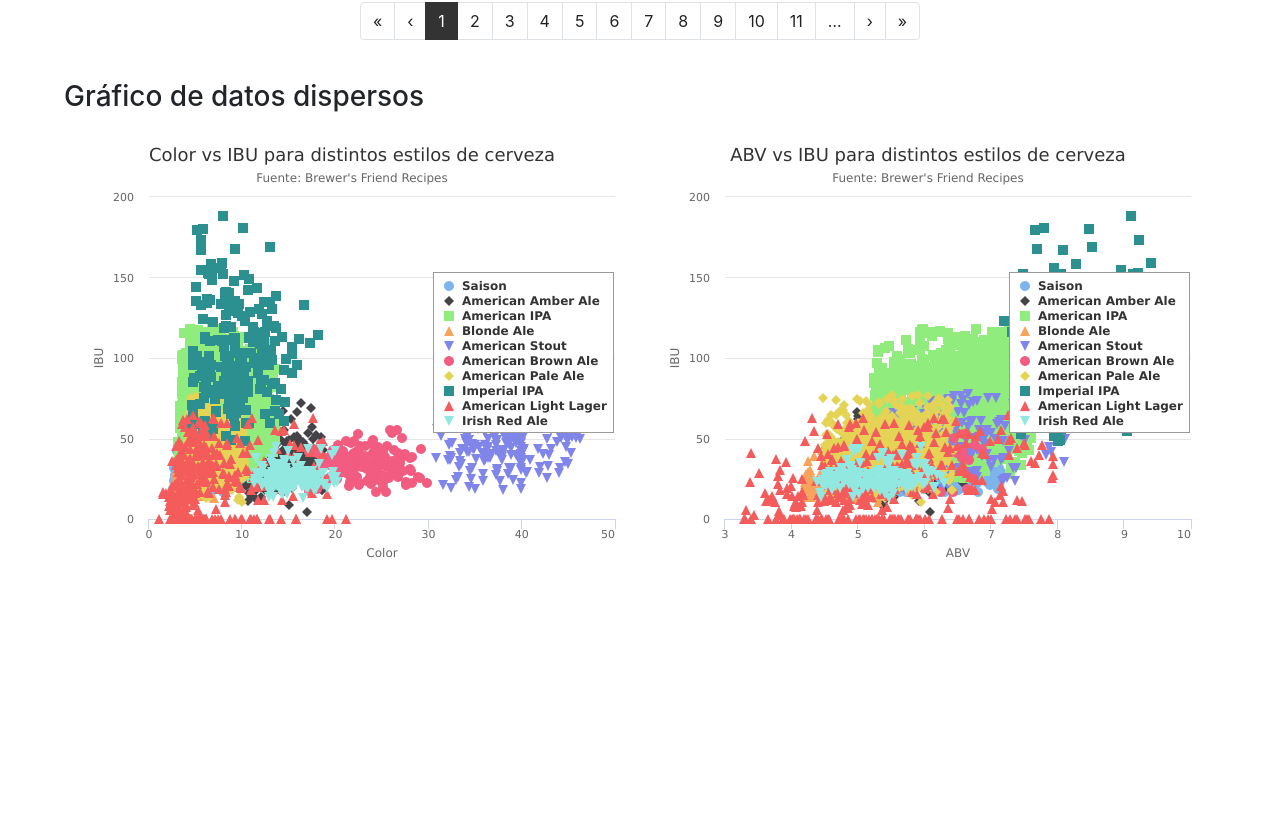
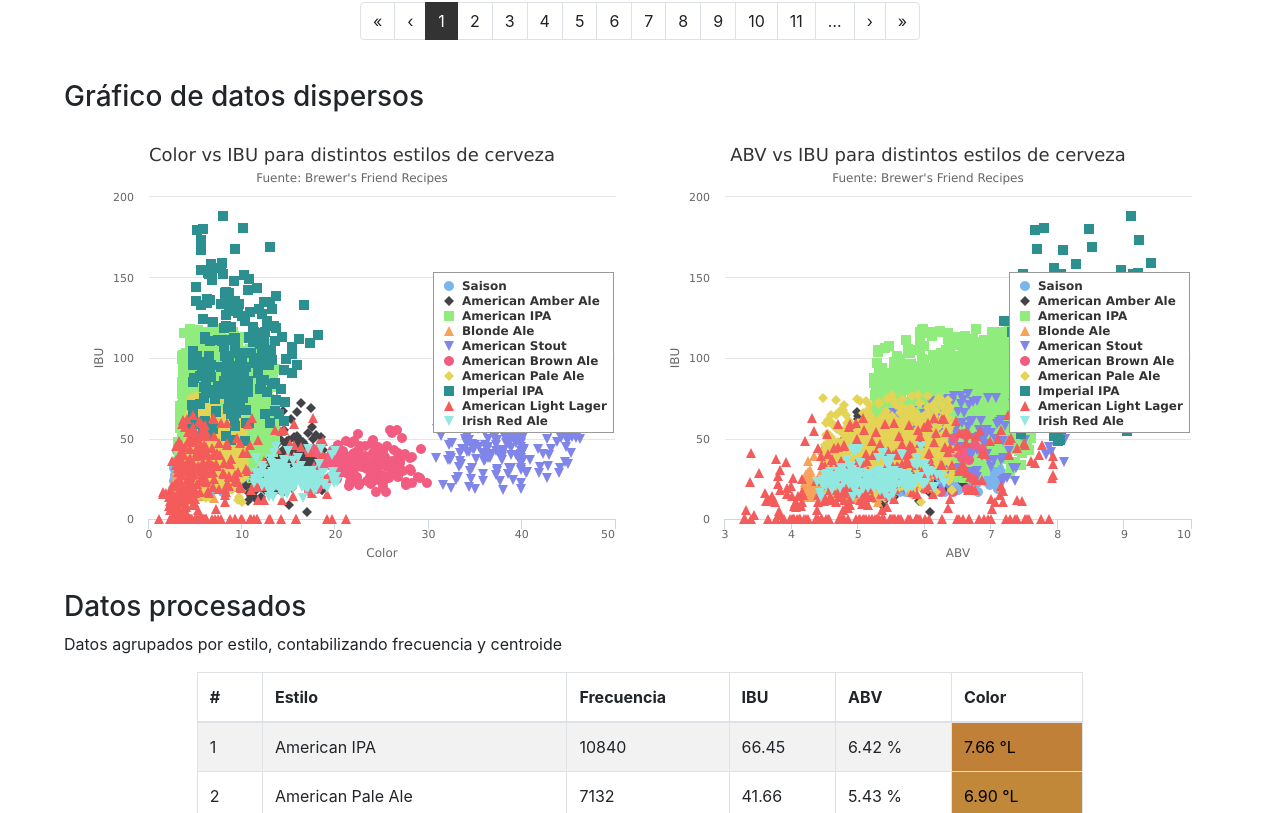
Before and after one commit to matiasmicheletto/visualizacion-uns, a React (Create React App) app: page /data in a window 1280 px wide. Shown: the part 1227-2040 px from the top of the page. Before the commit the page ends 1817 px from the top, so only its background shows below. Built offline with nearby package versions, Linux system fonts and the light colour scheme.

Commit message:
Generalizar clase DataTable y reutilizar para datos procesados

```diff
--- a/src/App.js
+++ b/src/App.js
@@ -1,9 +1,9 @@
-import React, {Component} from 'react'
-import Menu from './components/Menu.js'
-import Home from './components/Home.js'
-import DataTable from './components/DataTable.js'
-import Dashboard from './components/Dashboard.js'
-import About from './components/About.js'
+import React, {Component} from 'react';
+import Menu from './components/Menu.js';
+import Home from './components/Home.js';
+import DataSection from './components/DataSection.js';
+import Dashboard from './components/Dashboard.js';
+import About from './components/About.js';
 import {
   BrowserRouter as Router,
   Switch,
@@ -25,7 +25,7 @@ class App extends Component {
               <Home />
             </Route>
             <Route path="/data">
-              <DataTable />
+              <DataSection />
             </Route>
             <Route path="/dashboard">
               <Dashboard />
--- a/src/charts/ScatterPlot.js
+++ b/src/charts/ScatterPlot.js
@@ -86,7 +86,6 @@ class ScatterPlot extends Component {
         for(var s in styles){
             let serie = {
                 name: s,
-                //color: 'rgba('+Math.floor(Math.random()*100+155)+', '+Math.floor(Math.random()*50+150)+', '+Math.floor(Math.random()*10)+', 0.6)',
                 data: []
             };
             for(var d in styles[s])
--- a/src/components/Dashboard.js
+++ b/src/components/Dashboard.js
@@ -9,7 +9,7 @@ import './Dashboard.css';
 // Valores de configuracion por defecto
 const defaultTarget = {
   color: 10.6,
-  ibu: 25.2,
+  ibu: 75.2,
   abv: 5.7
 };
 const numStyles = 15; // Cantidad de estilos a listar
@@ -31,7 +31,7 @@ class Dashboard extends Component {
     xLabel: "ABV [%]",
     xPrefix: "%",
     xMin: 0,
-    xMax: 10,
+    xMax: 12,
     yLabel: "IBU",
     yPrefix: "",
     yMin: 0,
--- /dev/null
+++ b/src/components/DataSection.js
@@ -0,0 +1,66 @@
+import React, {Component} from 'react';
+import {Container, Row, Col} from 'react-bootstrap';
+import DataTable from './DataTable.js';
+import ScatterPlot from '../charts/ScatterPlot.js';
+import data from '../data/brewers_friend_recipes.json';
+import cleanData from '../data/beer_styles_distribution.json';
+import {LtoTextColor} from '../utils/LovibondScale.js';
+
+class DataSection extends Component {
+    render(){
+        return (
+            <Container style={{maxWidth:"90%"}}>
+
+                <Row><h3>Datos crudos</h3></Row>
+
+                <Row>
+                    <p>Fuente: <a href="https://www.brewersfriend.com/homebrew-recipes/">Brewer's Friend Recipes</a></p>
+                </Row>
+
+                <Row>
+                    <DataTable
+                        header={["Nombre", "Estilo", "IBU", "ABV", "Color"]}
+                        suffix={{ABV: " %", Color: " °L"}}
+                        enumRows={true}
+                        data={data}
+                        attrs={["Name", "Style", "IBU", "ABV", "Color"]}
+                        cellStyler={{method: LtoTextColor, col: "Color"}}
+                    />
+                </Row>
+
+                <Row className="mt-4">
+                    <h3>Gráfico de datos dispersos</h3>
+                </Row>
+
+                <Row className="mt-3">
+                    <Col md={12} lg={6}>
+                        <ScatterPlot id="sp1" dataX="Color" dataY="IBU" />
+                    </Col>
+                    <Col md={12} lg={6}>
+                        <ScatterPlot id="sp2" dataX="ABV" dataY="IBU" />
+                    </Col>
+                </Row>
+
+                <Row><h3>Datos procesados</h3></Row>
+
+                <Row>
+                    <p>Datos agrupados por estilo, contabilizando frecuencia y centroide</p>
+                </Row>
+
+                <Row>
+                    <DataTable
+                        header={["Estilo", "Frecuencia", "IBU", "ABV", "Color"]}
+                        suffix={{u_ABV: " %", u_Color: " °L"}}
+                        enumRows={true}
+                        data={cleanData}
+                        attrs={["Style", "Freq", "u_IBU", "u_ABV", "u_Color"]}
+                        cellStyler={{method: LtoTextColor, col: "u_Color"}}
+                    />
+                </Row>
+
+            </Container>
+        );
+    }
+}
+
+export default DataSection;
--- a/src/components/DataTable.js
+++ b/src/components/DataTable.js
@@ -1,21 +1,27 @@
 import React, {Component} from 'react';
-import {Container, Row, Col, Table, Pagination} from 'react-bootstrap';
+import {Row, Table, Pagination} from 'react-bootstrap';
 import 'bootstrap/dist/css/bootstrap.min.css';
-import data from '../data/brewers_friend_recipes.json';
-import {LtoTextColor} from '../utils/LovibondScale.js';
-import ScatterPlot from '../charts/ScatterPlot.js';
 import './DataTable.css';
 
 
 
-// Tabla de datos con paginacion
+// Tabla de datos genericos con paginacion para bootstrap
 class DataTable extends Component {
 
-  itemsPerPage = 20
+  // Parametros de configuracion
+  itemsPerPage = 20 // Filas por pagina
   selectorCount = 10 // Cantidad de selectores de pagina a mostrar
-  maxPages = Math.floor(data.length/this.itemsPerPage)
+  maxPages = 0 // Maxima cantidad de paginas (se ajusta en fc de los datos)
 
   state = {
+    header: [],
+    data: [],
+    attrs: [],
+    suffix: [],
+    cellStyler: {
+      method: (v)=>{return {}},
+      col: ""
+    },
     currentPage: 0,
     selectorStart: 0
   }
@@ -53,11 +59,8 @@ class DataTable extends Component {
 
   pageSelector(pos) {
     return (
-      <Pagination.Item onClick={() => {
-              this.setState((prevState,prevProps) => {
-                return this.setPage(pos-1)
-              });
-            }}
+      <Pagination.Item
+            onClick={() => {this.setState((prevState,prevProps) => {return this.setPage(pos-1)});}}
             className={this.state.currentPage===pos-1 ? "active": ""}
             key={pos}>
               {pos}
@@ -65,43 +68,70 @@ class DataTable extends Component {
     )
   }
 
+  getHeader() { // Genera el encabezado de la tabla
+    return (
+      this.state.header.map( (item, pos) => (
+          <th key={pos}>{item}</th>
+      ))
+    )
+  }
+
   getTableRows() { // Genera las filas de la tabla a partir de un rango de los datos
     let start = this.itemsPerPage*this.state.currentPage;
-    let end = this.itemsPerPage*(this.state.currentPage+1);
+    let end = this.itemsPerPage*(this.state.currentPage + 1);
     return (
-      data.slice(start, end).map( (item, pos)=>(
+      this.state.data.slice(start, end).map( (item, pos)=>(
         <tr key={pos}>
-          <td>{start+pos+1}</td>
-          <td>{item.Name}</td>
-          <td>{item.Style}</td>
-          {/* <td>{item.BoilTime} min.</td> */}
-          <td>{item.IBU}</td>
-          <td>{item.ABV} %</td>
-          <td style={LtoTextColor(item.Color)}>{item.Color} °L</td>
+          { // Si enumera filas, agregar columna con los indices
+            this.state.enumRows ?
+            <td>{start+pos+1}</td>
+            :
+            ""
+          }
+          { // Resto de los atributos
+            this.state.attrs.map( (i, p)=>
+              (
+                this.state.cellStyler.col === i ? // Si una columna tiene estilizador, agregar
+                  <td key={p} style={this.state.cellStyler.method(item[i])}>{item[i].toFixed(2)}{this.state.suffix[i]}</td>
+                :
+                  <td key={p}>{typeof item[i] === "number" && !Number.isInteger(item[i]) ? item[i].toFixed(2) : item[i]}{this.state.suffix[i]}</td>
+              )
+            )
+          }
         </tr>
       ))
     )
   }
 
+  componentDidMount() {
+    // Si la enumeracion de filas esta habilitada, agregar columna
+    let header = this.props.header;
+    if(this.props.enumRows)
+      header.unshift("#");
+
+    // Ajustar el numero de selectores
+    this.maxPages = Math.floor(this.props.data.length / this.itemsPerPage)
+    if(this.maxPages < this.selectorCount)
+      this.selectorCount = this.maxPages-1;
+
+    this.setState({
+      header: header,
+      data: this.props.data,
+      attrs: this.props.attrs,
+      suffix: this.props.suffix,
+      cellStyler: this.props.cellStyler,
+      enumRows: this.props.enumRows
+    });
+  }
+
   render() {
     return (
-        <Container style={{maxWidth: "90%"}}>
-
-          <Row><h3>Datos procesados</h3></Row>
-
-          <Row><p>Fuente: <a href="https://www.brewersfriend.com/homebrew-recipes/">Brewer's Friend Recipes</a></p></Row>
-
+        <div style={{width:"100%"}}>
           <Row>
             <Table striped bordered hover style={{maxWidth: "75%", margin: "0 auto"}}>
               <thead>
                 <tr>
-                  <th>#</th>
-                  <th>Nombre</th>
-                  <th>Estilo</th>
-                  {/* <th>Tiempo de ebullición</th> */}
-                  <th>IBU</th>
-                  <th>ABV</th>
-                  <th>Color</th>
+                  {this.getHeader()}
                 </tr>
               </thead>
               <tbody>
@@ -122,7 +152,7 @@ class DataTable extends Component {
               }
               {[...Array(this.selectorCount+1)].map((value, index) => (this.pageSelector(this.state.selectorStart+index+1)))}
               {
-                this.state.selectorStart < this.maxPages-this.selectorCount  ?
+                this.state.selectorStart < this.maxPages - this.selectorCount  ?
                   <Pagination.Ellipsis />
                   :
                   ""
@@ -132,20 +162,7 @@ class DataTable extends Component {
             </Pagination>
           </Row>
 
-          <Row className="mt-4">
-            <h3>Gráfico de datos dispersos</h3>
-          </Row>
-
-          <Row className="mt-3">
-            <Col md={12} lg={6}>
-              <ScatterPlot id="sp1" dataX="Color" dataY="IBU" />
-            </Col>
-            <Col md={12} md={6}>
-              <ScatterPlot id="sp2" dataX="ABV" dataY="IBU" />
-            </Col>
-          </Row>
-
-        </Container>
+        </div>
     );
   }
 }
--- a/src/components/Home.css
+++ b/src/components/Home.css
@@ -3,3 +3,7 @@
     color: darkblue;
     box-shadow: 0 16px 24px 0 rgba(0, 0, 149, 0.2)!important;
 }
+
+.card {
+    margin-top: 10px;
+}
--- a/src/utils/LovibondScale.js
+++ b/src/utils/LovibondScale.js
@@ -62,10 +62,14 @@ let colorMap = [
 ];
 
 const LtoRGB = (L) => { // Mapeo L -> RGB
-    let EBC = Math.round(2.666*L-1.49);
-    if(EBC < 0) EBC = 0;
-    if(EBC > 59) EBC = 59;
-    return colorMap[EBC];
+    if(L){
+        let EBC = Math.round(2.666*parseFloat(L)-1.49);
+        if(EBC < 0) EBC = 0;
+        if(EBC > 59) EBC = 59;
+        return colorMap[EBC];
+    }else{
+        return [255,255,255];
+    }
 }
 
 const LtoTextColor = (L) => {
```
Also changed, not shown: src/components/Home.js (+14 -13 lines), src/data/Popularity.png (added).
